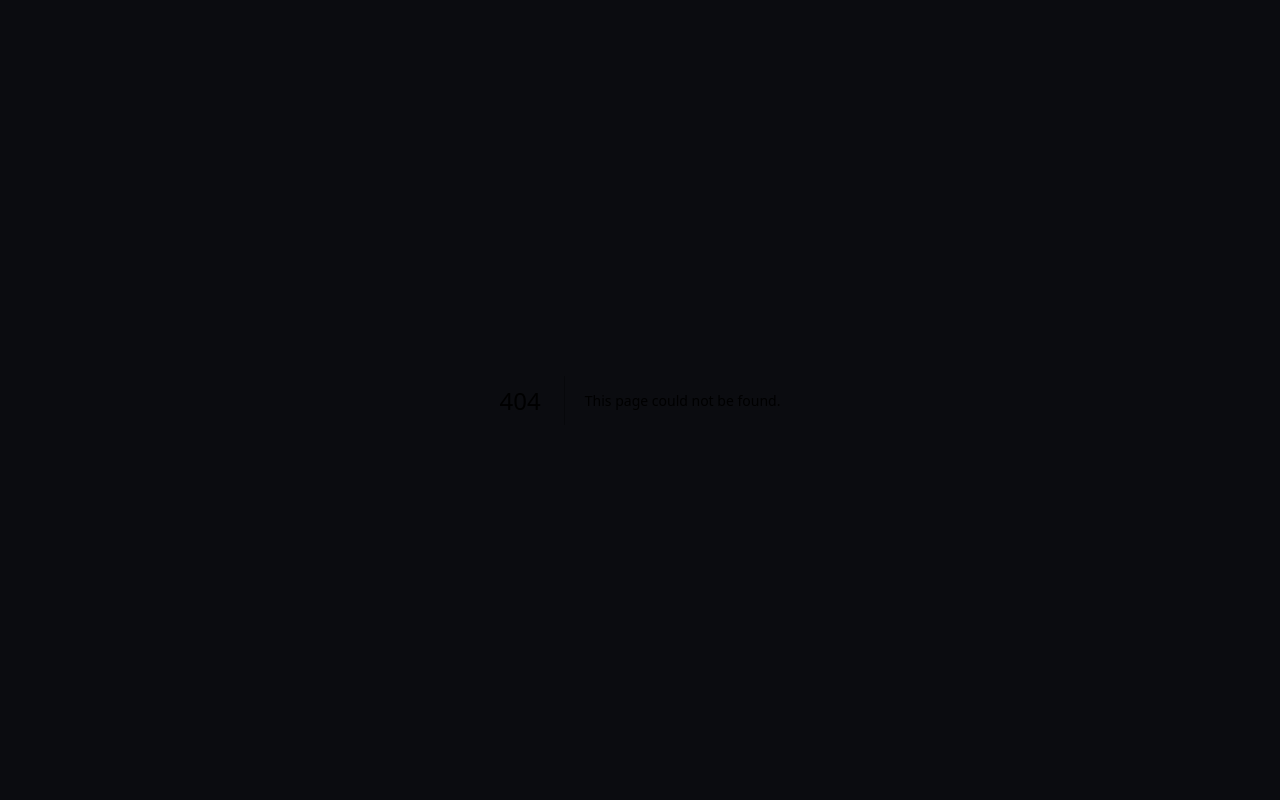
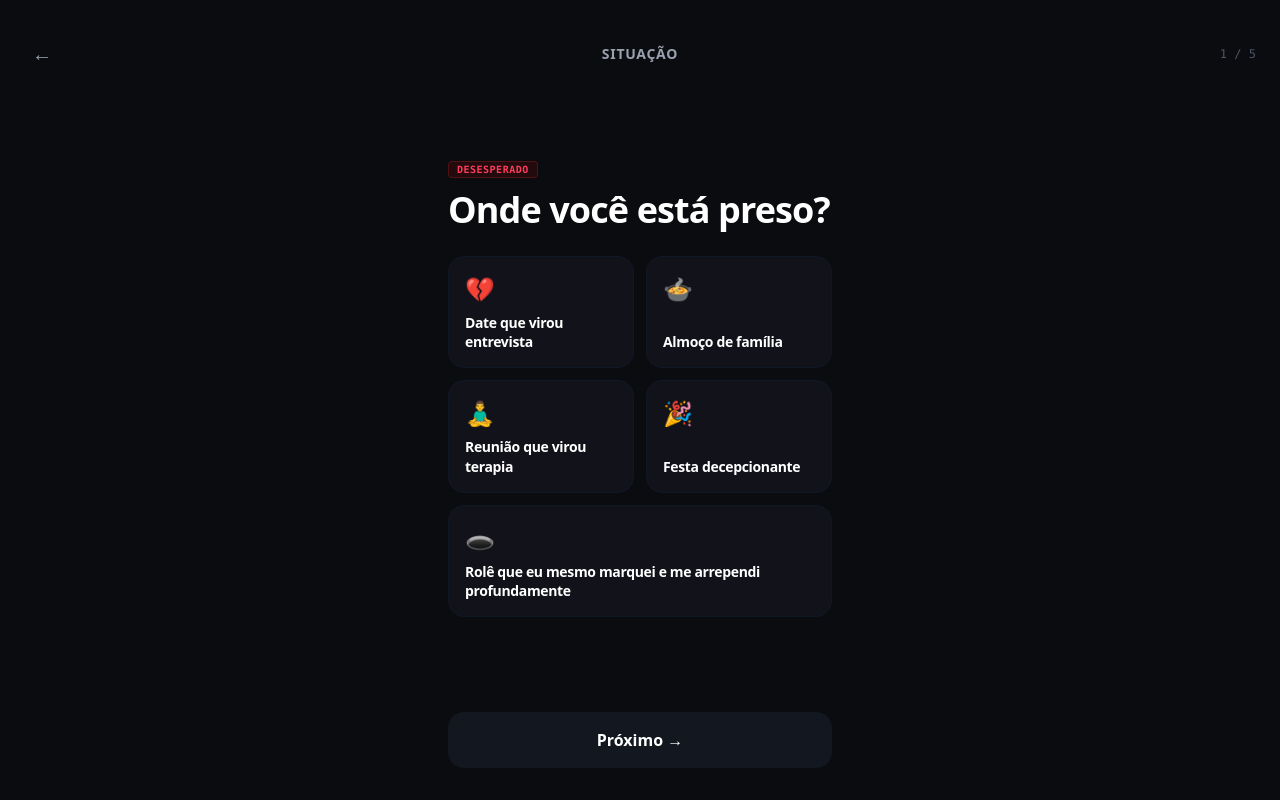
Before and after one commit to PietraValen/desculpaai-frontend, a Next.js app: page /desesperado/situacao in a window 1280 px wide. Before the commit this address had no page. Built offline with nearby package versions, Linux system fonts and the light colour scheme.

Commit message:
feat: create situation selection page for the desesperado flow

```diff
--- /dev/null
+++ b/app/desesperado/situacao/page.tsx
@@ -0,0 +1,111 @@
+'use client';
+
+import { useState } from 'react';
+import { useRouter } from 'next/navigation';
+
+// Interface para tipar as situações do protótipo
+interface Situacao {
+  id: string;
+  titulo: string;
+  icone: string;
+  isWide?: boolean; // Para o card longo da base
+}
+
+const SITUACOES_MOCK: Situacao[] = [
+  { id: 'date_ruim', titulo: 'Date que virou entrevista', icone: '💔' },
+  { id: 'almoco_familia', titulo: 'Almoço de família', icone: '🍲' },
+  { id: 'reuniao_terapia', titulo: 'Reunião que virou terapia', icone: '🧘‍♂️' },
+  { id: 'festa_ruim', titulo: 'Festa decepcionante', icone: '🎉' },
+  {
+    id: 'role_arrependimento',
+    titulo: 'Rolê que eu mesmo marquei e me arrependi profundamente',
+    icone: '🕳️',
+    isWide: true
+  },
+];
+
+export default function SituacaoPage() {
+  const router = useRouter();
+  const [selectedId, setSelectedId] = useState<string | null>(null);
+
+  const handleNext = () => {
+    if (!selectedId) return;
+
+    // Persistência local da situação selecionada para usar no POST posterior
+    localStorage.setItem('desesperado_situacao', selectedId);
+
+    // Navega para a Tela 03 (Criador de Desculpa)
+    router.push('/desesperado/criar');
+  };
+
+  return (
+    <main className="flex min-h-screen flex-col justify-between p-6 bg-[#0B0C10] text-slate-100 select-none animate-fade-in">
+
+      {/* Header com indicador de progresso 1 / 5 */}
+      <header className="flex items-center justify-between w-full pt-2">
+        <button
+          onClick={() => router.back()}
+          className="text-gray-400 hover:text-white p-2 text-xl transition-colors"
+        >
+          ←
+        </button>
+        <span className="text-gray-400 font-bold tracking-wider text-sm">SITUAÇÃO</span>
+        <span className="text-gray-600 font-mono text-xs">1 / 5</span>
+      </header>
+
+      {/* Conteúdo Central */}
+      <div className="w-full max-w-sm mx-auto flex-1 flex flex-col justify-center my-4 space-y-6">
+
+        {/* Identificador de contexto e Título Principal */}
+        <div className="space-y-2">
+          <span className="px-2 py-0.5 bg-red-950/40 border border-red-900/50 text-[#FF3B5C] font-mono text-[10px] rounded uppercase tracking-wider font-bold">
+            Desesperado
+          </span>
+          <h2 className="text-4xl font-extrabold tracking-tight text-white mt-2 leading-tight">
+            Onde você está preso?
+          </h2>
+        </div>
+
+        {/* Grid de Cards de Situações Constrangedoras */}
+        <div className="grid grid-cols-2 gap-3">
+          {/* CORRIGIDO: Adicionado a letra 'A' que faltava em SITUACOES_MOCK */}
+          {SITUACOES_MOCK.map((sit) => (
+            <button
+              key={sit.id}
+              onClick={() => setSelectedId(sit.id)}
+              className={`flex flex-col justify-between p-4 rounded-2xl text-left border transition-all duration-200 active:scale-[0.98] min-h-[110px] ${
+                sit.isWide ? 'col-span-2 min-h-[90px]' : ''
+              } ${
+                selectedId === sit.id
+                  ? 'bg-[#1A1115] border-[#FF3B5C] shadow-lg shadow-[#FF3B5C]/5'
+                  : 'bg-[#12131A] border-gray-900 hover:border-gray-800'
+              }`}
+            >
+              <span className="text-2xl">{sit.icone}</span>
+              <h3 className="text-sm font-bold text-white tracking-tight leading-snug mt-2">
+                {sit.titulo}
+              </h3>
+            </button>
+          ))}
+        </div>
+
+      </div>
+
+      {/* Botão de Navegação Inferior */}
+      <div className="w-full max-w-sm mx-auto pt-4 pb-2">
+        <button
+          onClick={handleNext}
+          disabled={!selectedId}
+          className={`w-full py-4 text-white font-bold rounded-2xl transition-all duration-200 flex items-center justify-center gap-2 text-base ${
+            selectedId
+              ? 'bg-[#FF3B5C] hover:bg-[#E02F4E] active:scale-[0.98] cursor-pointer shadow-lg shadow-[#FF3B5C]/10'
+              : 'bg-gray-800/40 text-gray-500 cursor-not-allowed'
+          }`}
+        >
+          Próximo →
+        </button>
+      </div>
+
+    </main>
+  );
+}
```
